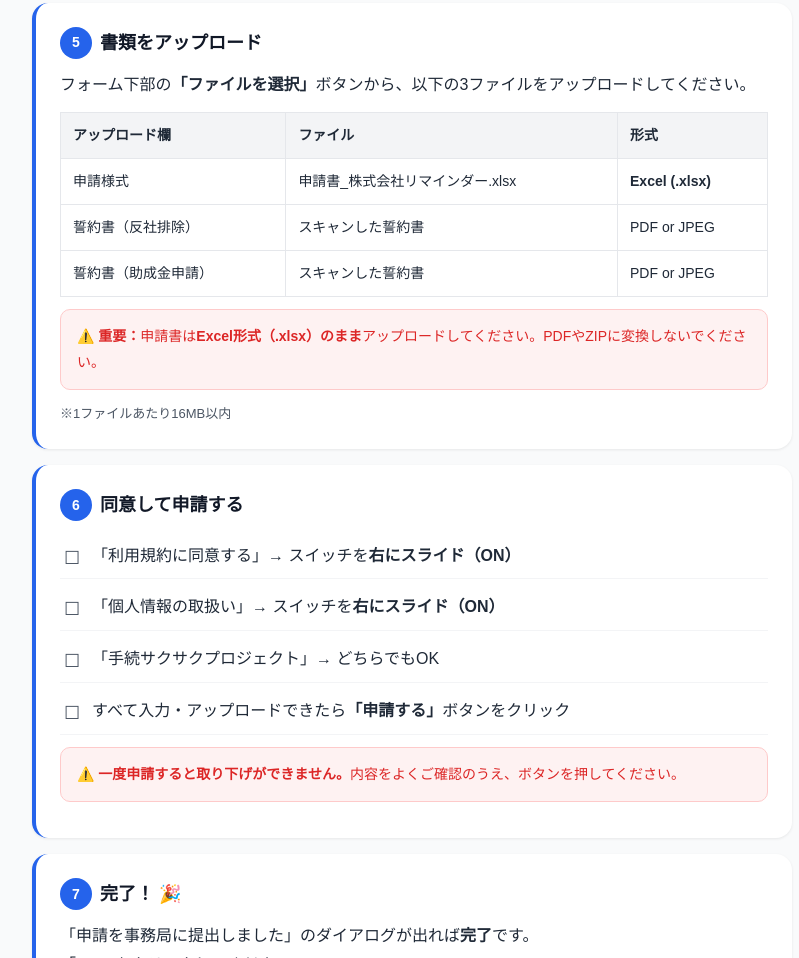
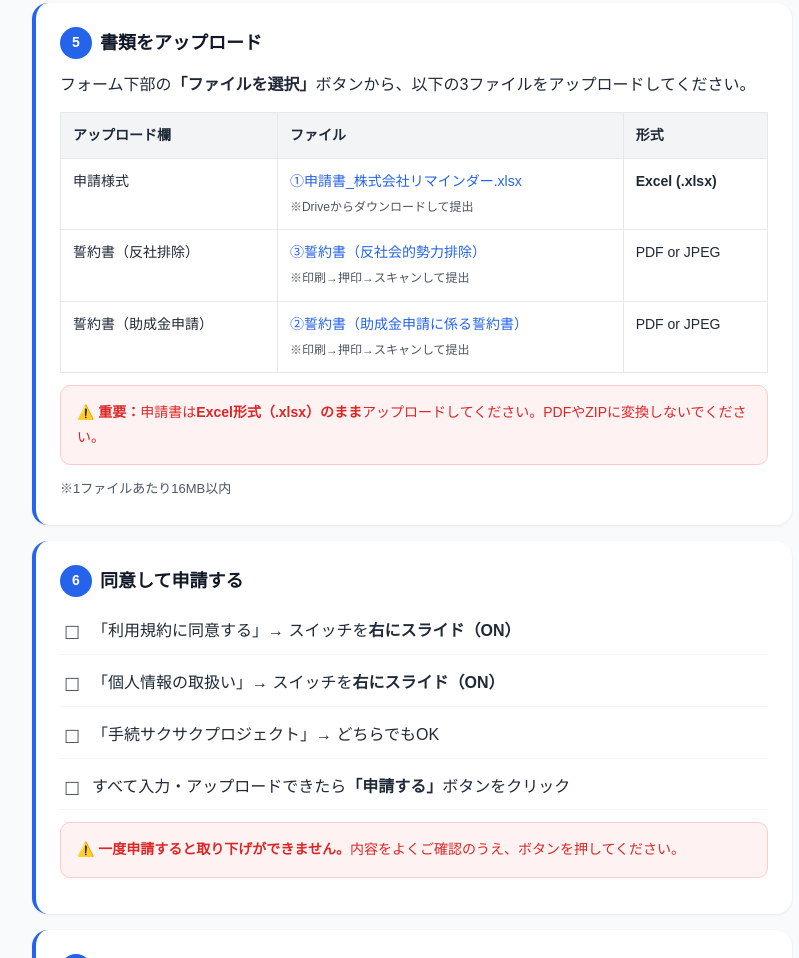
Before and after one commit to shota9616/reminder-shinsei-manual, a plain HTML site: page index.html in a window 1280 px wide. Shown: the part 4328-5286 px from the top of the page, without its empty margins (228-1027 px from the left). Drawn offline with Linux system fonts and the light colour scheme.

Commit message:
STEP5のアップロード表にもDrive直リンク追加

```diff
--- a/index.html
+++ b/index.html
@@ -427,17 +427,17 @@
       </tr>
       <tr>
         <td>申請様式</td>
-        <td>申請書_株式会社リマインダー.xlsx</td>
+        <td><a href="https://docs.google.com/spreadsheets/d/1no2Wixo8Gpblz9DdsLEuHakbdblAoeQB/edit" target="_blank">①申請書_株式会社リマインダー.xlsx</a><br><span style="font-size:12px;color:var(--gray-600);">※Driveからダウンロードして提出</span></td>
         <td><strong>Excel (.xlsx)</strong></td>
       </tr>
       <tr>
         <td>誓約書（反社排除）</td>
-        <td>スキャンした誓約書</td>
+        <td><a href="https://docs.google.com/spreadsheets/d/13yiyoNMDfjsEFUzhUs_f1lp0WDqWBomj/edit" target="_blank">③誓約書（反社会的勢力排除）</a><br><span style="font-size:12px;color:var(--gray-600);">※印刷→押印→スキャンして提出</span></td>
         <td>PDF or JPEG</td>
       </tr>
       <tr>
         <td>誓約書（助成金申請）</td>
-        <td>スキャンした誓約書</td>
+        <td><a href="https://docs.google.com/spreadsheets/d/1nfe_dyaBbXiZhZ9PFOIonnhLZqU7acCA/edit" target="_blank">②誓約書（助成金申請に係る誓約書）</a><br><span style="font-size:12px;color:var(--gray-600);">※印刷→押印→スキャンして提出</span></td>
         <td>PDF or JPEG</td>
       </tr>
     </table>
```
